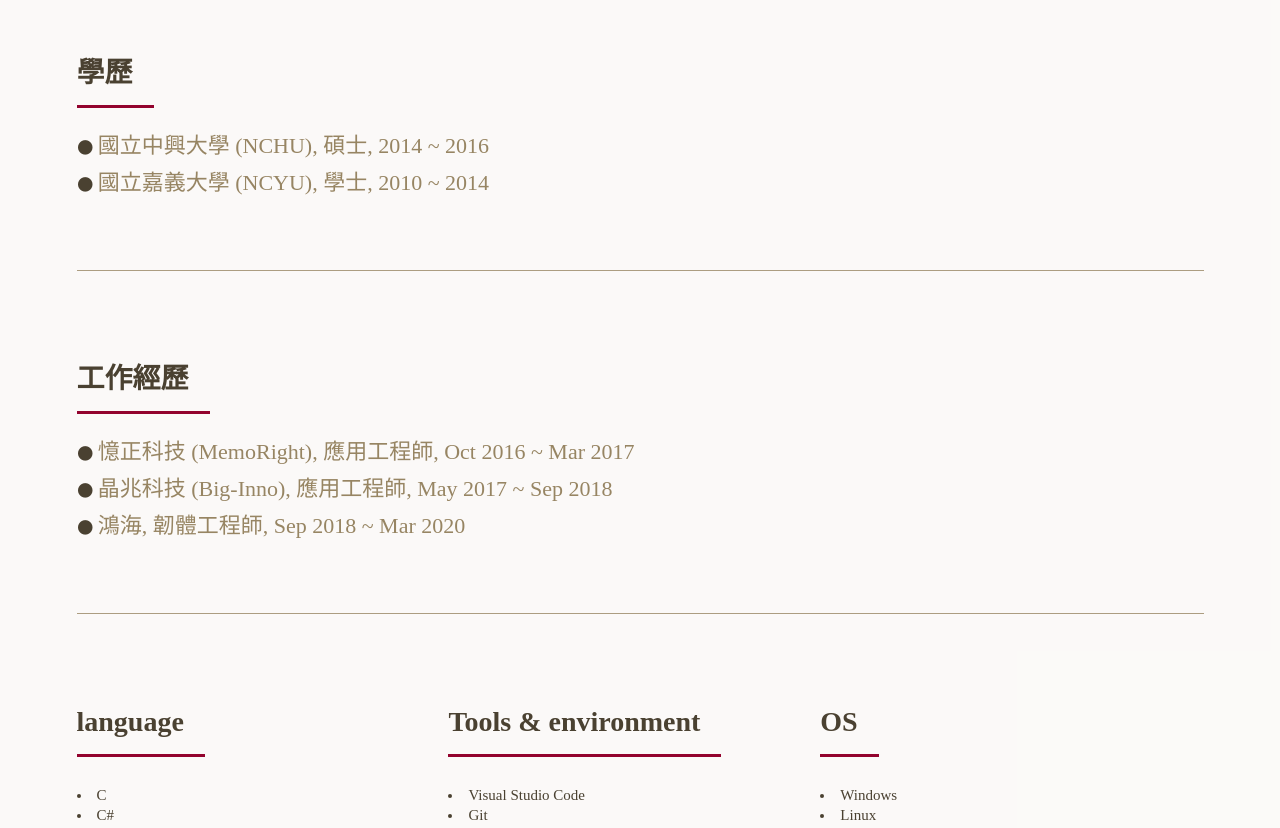
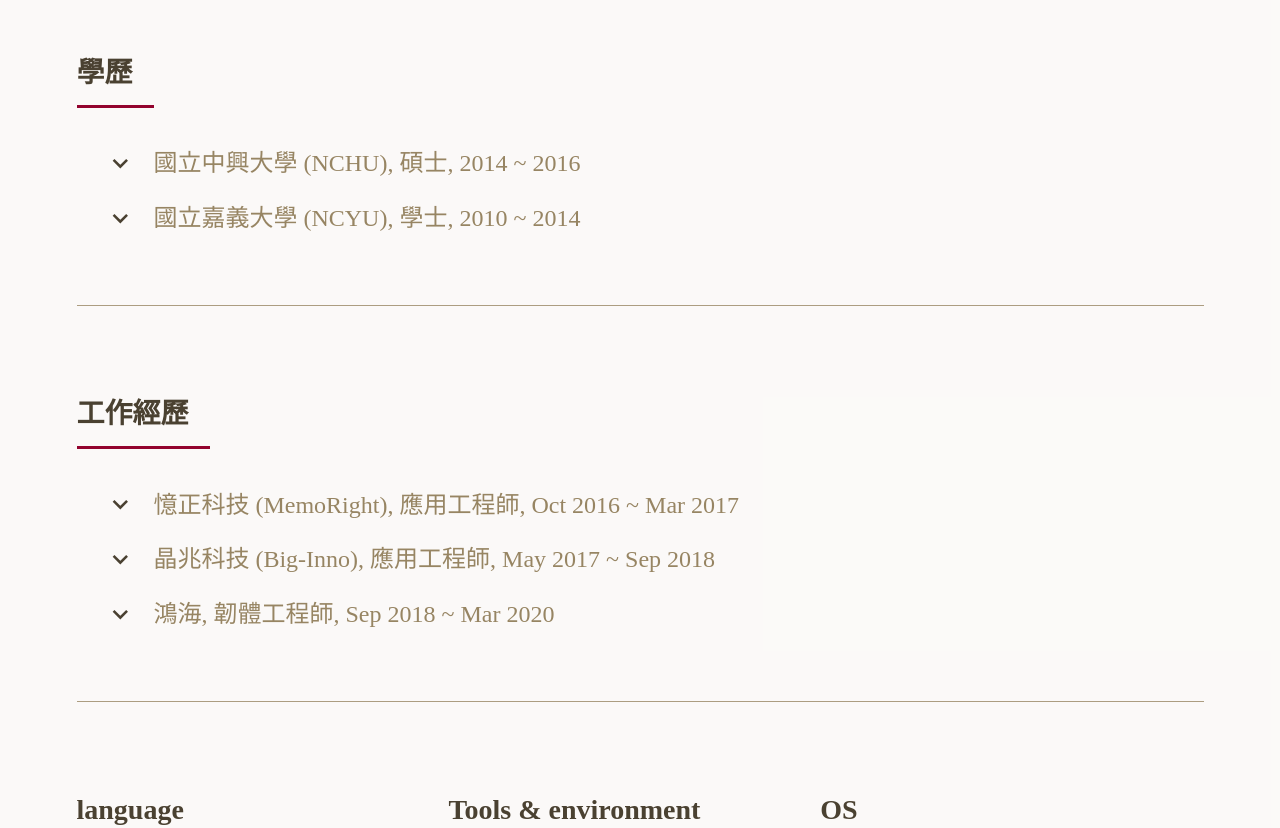
Before and after one commit to JosephT5566/my-resume, a React (Create React App) app: page / in a window 1280 px wide. Shown: the part 620-1448 px from the top of the page. Built offline with nearby package versions, Linux system fonts and the light colour scheme; a web font is replaced by a local one.

Commit message:
Feat: Change Accordion usage 1. use Accordion component from material-ui

```diff
--- a/src/components/InfoCards/Educations/education.scss
+++ b/src/components/InfoCards/Educations/education.scss
@@ -1,34 +1,38 @@
 @import 'assets/styles/main.scss';
 
-#educationContainer .transitionPanel {
-    color: black;
+.MuiPaper-elevation1 {
+    box-shadow: none !important;
 }
 
-#educationContainer .list {
-    margin: 0 0 1em;
+.MuiPaper-root {
+    background-color: inherit !important;
 }
 
-#educationContainer .transitionPanel {
-    width: 100%;
-    height: 120px;
-    margin: 0 30px;
+.MuiAccordion-root.Mui-expanded {
+    margin: 0;
 }
 
-#educationContainer .cardTransition-enter {
-    height: 0px;
-    opacity: 0;
+.MuiAccordion-root {
+    &::before {
+        background-color: inherit !important;
+    }
 }
 
-#educationContainer .cardTransition-enter-active {
-    height: 120px;
-    opacity: 1;
-    transform: translateY(0%);
-    transition: all 300ms ease;
+.MuiAccordionSummary-root {
+    flex-direction: row-reverse;
 }
 
-#educationContainer .cardTransition-exit-active {
-    height: 0px;
-    opacity: 0;
-    transform: translateY(0%);
-    transition: all 300ms ease;
+.MuiIconButton-root {
+    margin-right: 0.3em !important;
 }
+
+.accordionTitle {
+    display: flex;
+    align-items: center;
+    color: _palette(bg-alt);
+    cursor: pointer;
+    font-size: 1.6em;
+    &:hover {
+        color: _palette(bg-dark);
+    }
+}
--- a/src/components/InfoCards/Educations/index.jsx
+++ b/src/components/InfoCards/Educations/index.jsx
@@ -1,42 +1,42 @@
 import React, { useState } from 'react';
-import { CSSTransition } from 'react-transition-group';
 import { ClickAwayListener } from '@material-ui/core';
+import Accordion from '@material-ui/core/Accordion';
+import AccordionDetails from '@material-ui/core/AccordionDetails';
+import AccordionSummary from '@material-ui/core/AccordionSummary';
+import ExpandMoreIcon from '@material-ui/icons/ExpandMore';
+
 import './education.scss';
 
 export default function Education() {
-    const [visible, setVisible] = useState({ visibleEdu1: false, visibleEdu2: false });
+    const [expanded, setExpanded] = useState('');
 
-    const handleCollapse = (key) => {
-        let isShowed = visible[key];
-        setVisible({
-            visibleEdu1: false,
-            visibleEdu2: false,
+    const handleClickAwayPanel1 = () => {
+        setExpanded((prev) => {
+            return prev === 'panel1' ? false : prev;
         });
-        if (isShowed) return;
-        setVisible((prev) => ({ ...prev, [key]: !prev[key] }));
     };
 
-    const handleClickAway = (key) => {
-        setVisible((prev) => ({ ...prev, [key]: false }));
+    const handleClickAwayPanel2 = () => {
+        setExpanded((prev) => {
+            return prev === 'panel2' ? false : prev;
+        });
+    };
+
+    const handleChange = (panel) => (event, isExpanded) => {
+        setExpanded(isExpanded ? panel : false);
     };
 
     return (
         <div id="educationContainer">
             <h1>學歷</h1>
-            <ClickAwayListener onClickAway={() => handleClickAway('visibleEdu1')}>
-                <div className="list">
-                    <i className="circle icon"></i>
-                    <span
-                        onClick={() => handleCollapse('visibleEdu1')} // or we can use arrow funcion directly
-                        style={{ fontSize: '22px' }}
-                    >
+            <ClickAwayListener onClickAway={handleClickAwayPanel1}>
+                <Accordion expanded={expanded === 'panel1'} onChange={handleChange('panel1')}>
+                    <AccordionSummary expandIcon={<ExpandMoreIcon fontSize="large"/>}>
+                        <div className="accordionTitle">
                             國立中興大學 (NCHU), 碩士, 2014 ~ 2016
-                        <CSSTransition
-                            classNames="nchu cardTransition"
-                            in={visible.visibleEdu1}
-                            timeout={300}
-                            unmountOnExit
-                        >
+                        </div>
+                    </AccordionSummary>
+                    <AccordionDetails>
                         <div className="transitionPanel">
                             <div style={{ fontWeight: 'bold' }}>電機所 · 系統與控制組 | 指導教授：許舜斌</div>
                             <div style={{ fontWeight: 'bold' }}>論文：光學式捲帶料件記數系統</div>
@@ -47,27 +47,22 @@ export default function Education() {
                             <li>透過 Matlab 驗證，在轉至 C++ 開發</li>
                             <li>透過 Qt 建立簡單使用者介面</li>
                         </div>
-                        </CSSTransition>
-                    </span>
+                    </AccordionDetails>
+                </Accordion>
+            </ClickAwayListener>
+            <ClickAwayListener onClickAway={handleClickAwayPanel2}>
+                <Accordion expanded={expanded === 'panel2'} onChange={handleChange('panel2')}>
+                    <AccordionSummary expandIcon={<ExpandMoreIcon fontSize="large"/>}>
+                        <div className="accordionTitle">
+                            國立嘉義大學 (NCYU), 學士, 2010 ~ 2014
                         </div>
-            </ClickAwayListener>
-            <ClickAwayListener onClickAway={() => handleClickAway('visibleEdu2')}>
-                <div className="list">
-                    <i className="circle icon"></i>
-                    <span onClick={() => handleCollapse('visibleEdu2')} style={{ fontSize: '22px' }}>
-                        國立嘉義大學 (NCYU), 學士, 2010 ~ 2014
-                        <CSSTransition
-                            classNames="ncyu cardTransition"
-                            in={visible.visibleEdu2}
-                            timeout={300}
-                            unmountOnExit
-                        >
+                    </AccordionSummary>
+                    <AccordionDetails>
                         <div className="transitionPanel">
                             <div style={{ fontWeight: 'bold' }}>電機工程學系</div>
                         </div>
-                        </CSSTransition>
-                    </span>
-                </div>
+                    </AccordionDetails>
+                </Accordion>
             </ClickAwayListener>
         </div>
     );
--- a/src/components/InfoCards/Works/index.jsx
+++ b/src/components/InfoCards/Works/index.jsx
@@ -1,93 +1,83 @@
 import React, { useState } from 'react';
 import { CSSTransition } from 'react-transition-group';
 import { ClickAwayListener } from '@material-ui/core';
+import Accordion from '@material-ui/core/Accordion';
+import AccordionDetails from '@material-ui/core/AccordionDetails';
+import AccordionSummary from '@material-ui/core/AccordionSummary';
+import ExpandMoreIcon from '@material-ui/icons/ExpandMore';
 
 import './works.scss';
 
 export default function Works() {
-    const [visible, setVisible] = useState({ visibleWork1: false, visibleWork2: false, visibleWork3: false });
+    const [expanded, setExpanded] = useState('');
 
-    const handleCollapse = (key) => {
-        let isShowed = visible[key];
-        setVisible({
-            visibleWork1: false,
-            visibleWork2: false,
-            visibleWork3: false,
+    const handleClickAwayPanel1 = () => {
+        setExpanded((prev) => {
+            return prev === 'panel1' ? false : prev;
         });
-        if (isShowed) return;
-        setVisible((prev) => ({ ...prev, [key]: !prev[key] }));
     };
 
-    const handleClickAway = (key) => {
-        setVisible((prev) => ({ ...prev, [key]: false }));
+    const handleClickAwayPanel2 = () => {
+        setExpanded((prev) => {
+            return prev === 'panel2' ? false : prev;
+        });
+    };
+
+    const handleClickAwayPanel3 = () => {
+        setExpanded((prev) => {
+            return prev === 'panel3' ? false : prev;
+        });
+    };
+
+    const handleChange = (panel) => (event, isExpanded) => {
+        setExpanded(isExpanded ? panel : false);
     };
 
     return (
         <div id="worksContainer">
             <h1>工作經歷</h1>
 
-            <ClickAwayListener onClickAway={() => handleClickAway('visibleWork1')}>
-                <div className="list">
-                    <i className="circle icon"></i>
-                    <span
-                        onClick={() => handleCollapse('visibleWork1')} // or we can use arrow funcion directly
-                        style={{ fontSize: '22px' }}
-                    >
-                        憶正科技 (MemoRight), 應用工程師, Oct 2016 ~ Mar 2017
-                        <CSSTransition
-                            classNames="memoRight cardTransition"
-                            in={visible.visibleWork1}
-                            timeout={300}
-                            unmountOnExit
-                        >
+            <ClickAwayListener onClickAway={handleClickAwayPanel1}>
+                <Accordion expanded={expanded === 'panel1'} onChange={handleChange('panel1')}>
+                    <AccordionSummary expandIcon={<ExpandMoreIcon fontSize="large" />}>
+                        <div className="accordionTitle">憶正科技 (MemoRight), 應用工程師, Oct 2016 ~ Mar 2017</div>
+                    </AccordionSummary>
+                    <AccordionDetails>
                         <div className="transitionPanel">
                             <li>孰悉 eMMC Spec</li>
                             <li>在 MAGNUM system 上開發及維護測試記憶體控制器的testing pattern (C)</li>
                         </div>
-                        </CSSTransition>
-                    </span>
-                </div>
+                    </AccordionDetails>
+                </Accordion>
             </ClickAwayListener>
-            <ClickAwayListener onClickAway={() => handleClickAway('visibleWork2')}>
-                <div className="list">
-                    <i className="circle icon"></i>
-                    <span onClick={() => handleCollapse('visibleWork2')} style={{ fontSize: '22px' }}>
-                        晶兆科技 (Big-Inno), 應用工程師, May 2017 ~ Sep 2018
-                        <CSSTransition
-                            classNames="biginno cardTransition"
-                            in={visible.visibleWork2}
-                            timeout={300}
-                            unmountOnExit
-                        >
+            <ClickAwayListener onClickAway={handleClickAwayPanel2}>
+                <Accordion expanded={expanded === 'panel2'} onChange={handleChange('panel2')}>
+                    <AccordionSummary expandIcon={<ExpandMoreIcon fontSize="large" />}>
+                        <div className="accordionTitle">晶兆科技 (Big-Inno), 應用工程師, May 2017 ~ Sep 2018</div>
+                    </AccordionSummary>
+                    <AccordionDetails>
                         <div className="transitionPanel">
                             <li>在 MAGNUM system 上開發及維護測試記憶體控制器的testing pattern (C)</li>
                             <li>協助開發 eMMC MP Tool (C#)</li>
                             <li>在 Linux 系統上撰寫 shell script 設計開發工具</li>
                         </div>
-                        </CSSTransition>
-                    </span>
-                </div>
+                    </AccordionDetails>
+                </Accordion>
             </ClickAwayListener>
-            <ClickAwayListener onClickAway={() => handleClickAway('visibleWork3')}>
-                <div className="list">
-                    <i className="circle icon"></i>
-                    <span onClick={() => handleCollapse('visibleWork3')} style={{ fontSize: '22px' }}>
-                        鴻海, 韌體工程師, Sep 2018 ~ Mar 2020
-                        <CSSTransition
-                            classNames="foxconn cardTransition"
-                            in={visible.visibleWork3}
-                            timeout={300}
-                            unmountOnExit
-                        >
+            <ClickAwayListener onClickAway={handleClickAwayPanel3}>
+                <Accordion expanded={expanded === 'panel3'} onChange={handleChange('panel3')}>
+                    <AccordionSummary expandIcon={<ExpandMoreIcon fontSize="large" />}>
+                        <div className="accordionTitle">鴻海, 韌體工程師, Sep 2018 ~ Mar 2020</div>
+                    </AccordionSummary>
+                    <AccordionDetails>
                         <div className="transitionPanel">
                             <li>用 TDD 的方式開發 Unit test 來維護 SoC driver</li>
                             <li>參與韌體開發流程</li>
                             <li>Embedded system driver 的開發與維護</li>
                             <li>孰悉 ARM Cortex-m4 Spec 以及用在 Embedded system 上的指令與特性</li>
                         </div>
-                        </CSSTransition>
-                    </span>
-                </div>
+                    </AccordionDetails>
+                </Accordion>
             </ClickAwayListener>
         </div>
     );
--- a/src/components/InfoCards/Works/works.scss
+++ b/src/components/InfoCards/Works/works.scss
@@ -1,38 +1,36 @@
-#worksContainer .transitionPanel {
-    color: black;
+.MuiPaper-elevation1 {
+    box-shadow: none !important;
 }
 
-#worksContainer .list {
-    margin: 0 0 1em;
+.MuiPaper-root {
+    background-color: inherit !important;
 }
 
-#worksContainer .transitionPanel {
-    width: 100%;
-    height: 70px;
-    margin: 0 30px;
-    /* padding: 10px 0 0 0; */
-    /* margin-top: 10px; */
+.MuiAccordion-root.Mui-expanded {
+    margin: 0;
 }
 
-#worksContainer .cardTransition-enter {
-    height: 0px;
-    opacity:0;
+.MuiAccordion-root {
+    &::before {
+        background-color: inherit !important;
+    }
 }
 
-#worksContainer .cardTransition-enter-active {
-    height: 70px;
-    opacity: 1;
-    transform: translateY(0%);
-    transition: all 300ms ease;
+.MuiAccordionSummary-root {
+    flex-direction: row-reverse;
 }
 
-/* .cardTransition-exit {
-    height: 100px;
-} */
+.MuiIconButton-root {
+    margin-right: 0.3em !important;
+}
 
-#worksContainer .cardTransition-exit-active {
-    height: 0px;
-    opacity: 0;
-    transform: translateY(0%);
-    transition: all 300ms ease;
+.accordionTitle {
+    display: flex;
+    align-items: center;
+    color: _palette(bg-alt);
+    cursor: pointer;
+    font-size: 1.6em;
+    &:hover {
+        color: _palette(bg-dark);
+    }
 }
```
Lines whose indentation alone changed are shown as unchanged.
